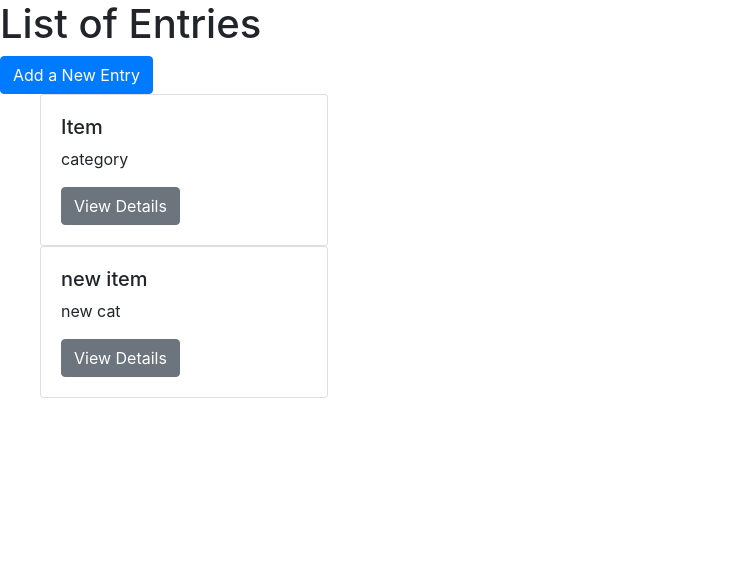
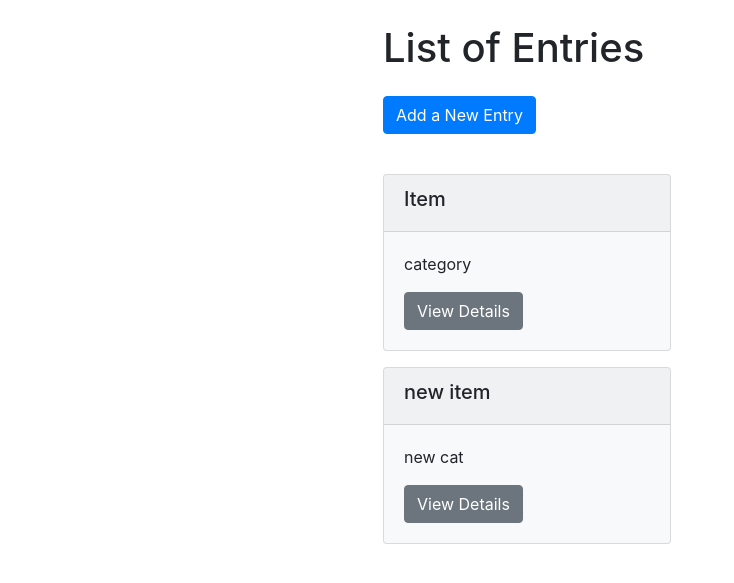
Before and after one commit to Mmarcos01/django-tracker, a Django app: page / in a window 1280 px wide. Shown: the part 56-639 px from the top of the page, without its empty margins (0-734 px from the left). Run offline with Django 3.2, Linux system fonts and the light colour scheme; data comes from the database, SQL or seed files in the repository.

Commit message:
upd: forms

```diff
--- a/templates/track-list.html
+++ b/templates/track-list.html
@@ -3,21 +3,24 @@
 {% block content %}
 
 <!-- <div class="mx-auto" style="width: 400px;"> -->
-    <h1>List of Entries</h1>
+  <div class="col-lg-6 offset-lg-3">
+    <div class="my-4 mx-5">
+        <h1>List of Entries</h1>
+        <a class="btn btn-primary my-3" href="{% url 'track_create' %}">Add a New Entry</a>
+    </div>
 
-    <a class="btn btn-primary" href="{% url 'track_create' %}">Add a New Entry</a>
     <ul>
     {% for track in list_track %}
-        <!-- <li><a href="{% url 'track_detail' track.pk %}">{{ track.title }}</a></li> -->
-        <div class="card" style="width: 18rem;">
+        <div class="card bg-light mb-3 mx-2" style="width: 18rem; display:inline-block">
+            <div class="card-header"><h5>{{ track.title }}</h5></div>
           <div class="card-body">
-            <h5>{{ track.title }}</h5>
             <p class="card-text">{{ track.category }}</p>
             <a href="{% url 'track_detail' track.pk %}" class="btn btn-secondary">View Details</a>
           </div>
         </div>
     {% endfor %}
     </ul>
+  </div>
 
 
 <!-- </div> -->
--- a/templates/track-update.html
+++ b/templates/track-update.html
@@ -3,14 +3,16 @@
 {% load crispy_forms_tags %}
 
 {% block content %}
-    <h1>Update an Entry</h1>
+<div class="my-4 mx-5">
     <form = action="" method="POST" class="col-lg-6 offset-lg-3">
         {% csrf_token %}
         <div class="form-row justify-content-center">
             <div class="form-group col-md-6">
+                <h1 class="mt-4 mb-5">Update an Entry</h1>
                 {{ form|crispy}}
                 <button class="btn btn-primary">Save</button>
             </div>
         </div>
         </form>
+</div>
 {% endblock content %}
```
Also changed, not shown: templates/track-create.html (+5 -2 lines), templates/track-detail.html (+5 -5 lines).
